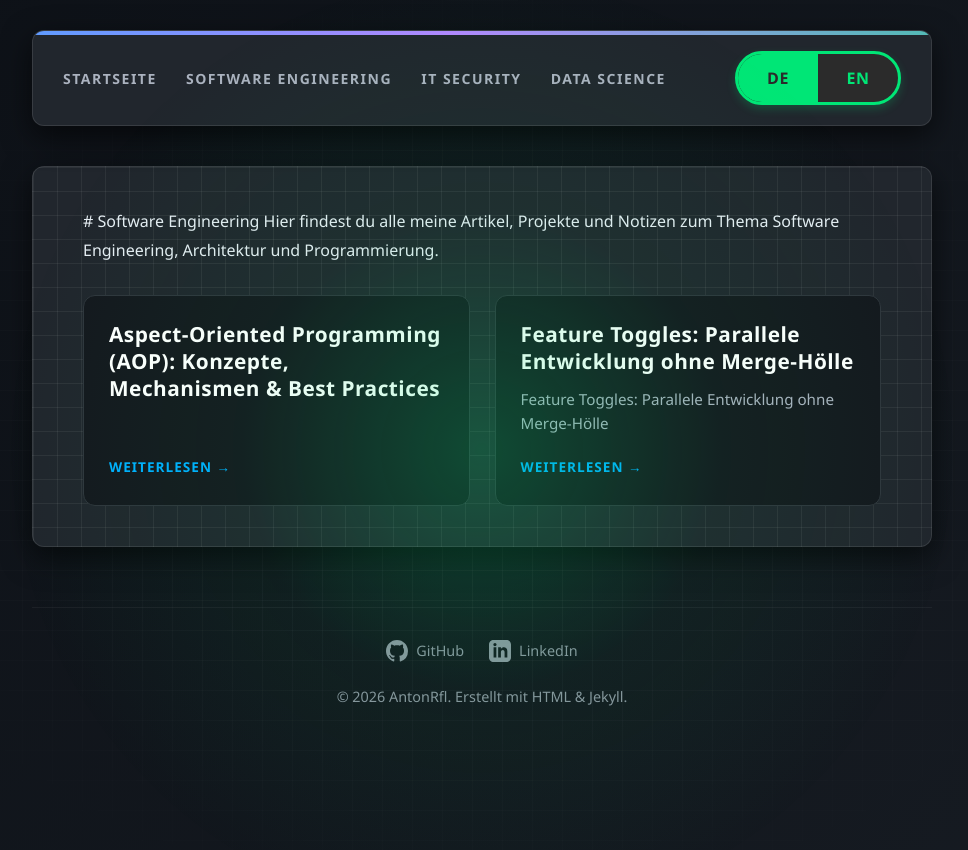
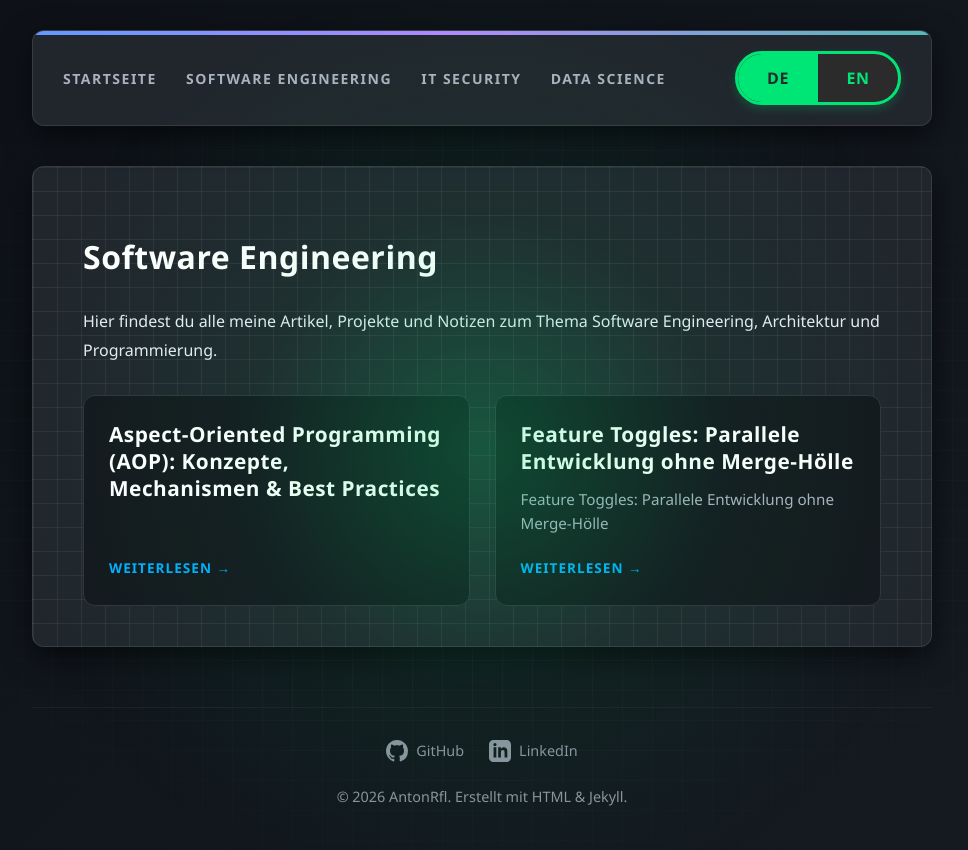
Before and after one commit to AntonRfl/AntonRfl.github.io, a Jekyll site: the page built from software-engineering.html, in a window 1280 px wide. Shown: the top 850 px of the page, without its empty margins (158-1126 px from the left). Built offline with Jekyll 4.4.1, drawn with Linux system fonts in a browser that asks for light colours.

Commit message:
Update HTML structure for Software Engineering page

```diff
--- a/software-engineering.html
+++ b/software-engineering.html
@@ -4,10 +4,10 @@ title: "Software Engineering"
 permalink: /software-engineering/
 ---
 
-<div class="lang-de" markdown="1">
+<div class="lang-de">
 
-# Software Engineering
-Hier findest du alle meine Artikel, Projekte und Notizen zum Thema Software Engineering, Architektur und Programmierung.
+  <h1>Software Engineering</h1>
+  <p>Hier findest du alle meine Artikel, Projekte und Notizen zum Thema Software Engineering, Architektur und Programmierung.</p>
 
   <div class="post-list">
     {% for post in site.categories['software-engineering'] %}
@@ -21,10 +21,10 @@ Hier findest du alle meine Artikel, Projekte und Notizen zum Thema Software Engi
 
 </div>
 
-<div class="lang-en" markdown="1">
+<div class="lang-en">
 
-# Software Engineering
-Here you can find all my articles, projects, and notes on Software Engineering, Architecture, and Programming.
+  <h1>Software Engineering</h1>
+  <p>Here you can find all my articles, projects, and notes on Software Engineering, Architecture, and Programming.</p>
 
   <div class="post-list">
     {% for post in site.categories['software-engineering'] %}
```
Lines whose indentation alone changed are shown as unchanged.
